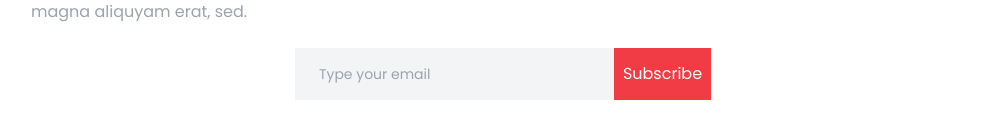
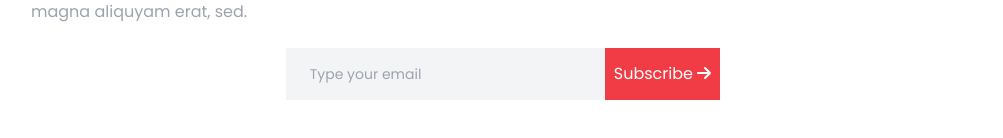
Before and after one commit to Thotsuya/nicasource-test-jarliev-frontend, a Vue app: page / in a window 1280 px wide. Shown: the part 1103-1241 px from the top of the page, without its empty margins (137-1140 px from the left). Built offline with nearby package versions, Linux system fonts and the light colour scheme; no server answers.

Commit message:
Contact Section done

```diff
--- a/src/components/Contact/Index.vue
+++ b/src/components/Contact/Index.vue
@@ -8,6 +8,7 @@
           class="bg-primary-red text-white px-2 hover:bg-transparent hover:text-primary-red border-primary-red border border-sm transition ease-in-out duration-300"
           @click="validateEmail">
         Subscribe
+        <font-awesome-icon icon="fa-solid fa-arrow-right"/>
       </button>
     </div>
     <div>
```
